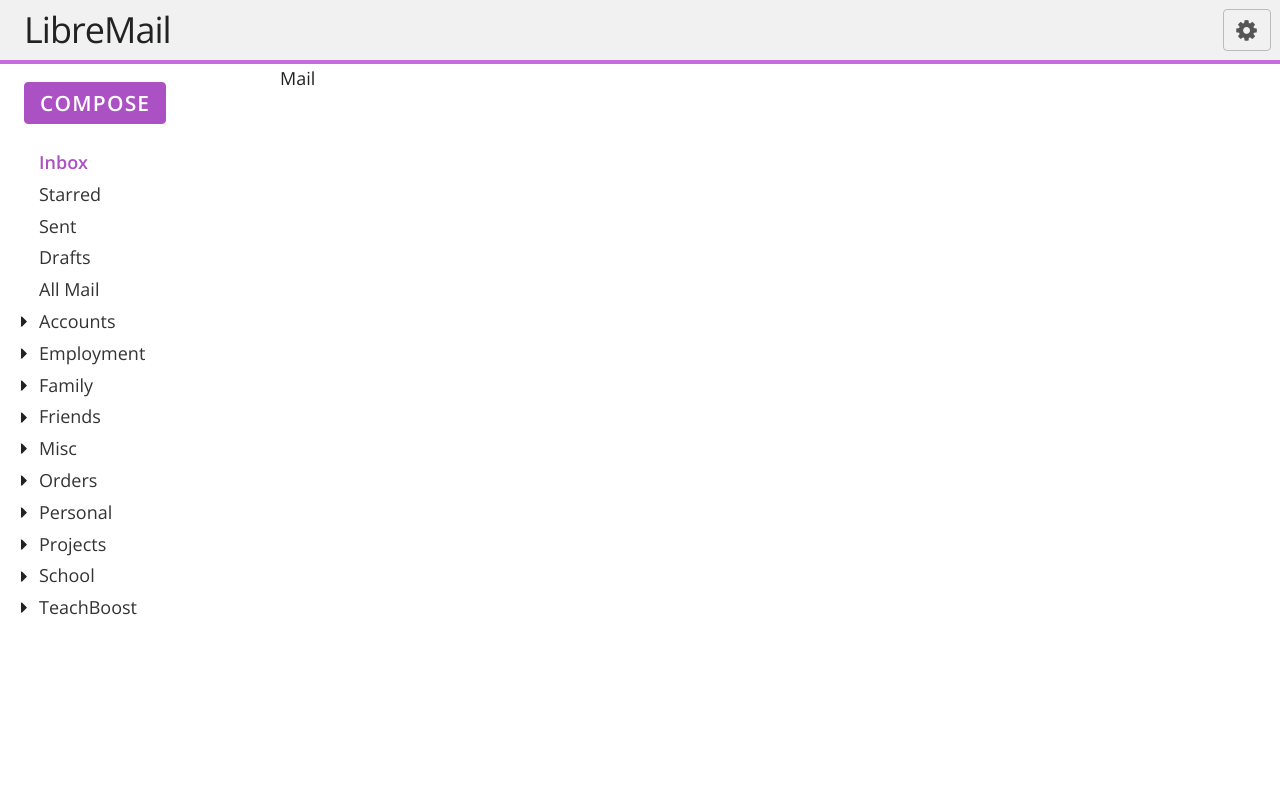
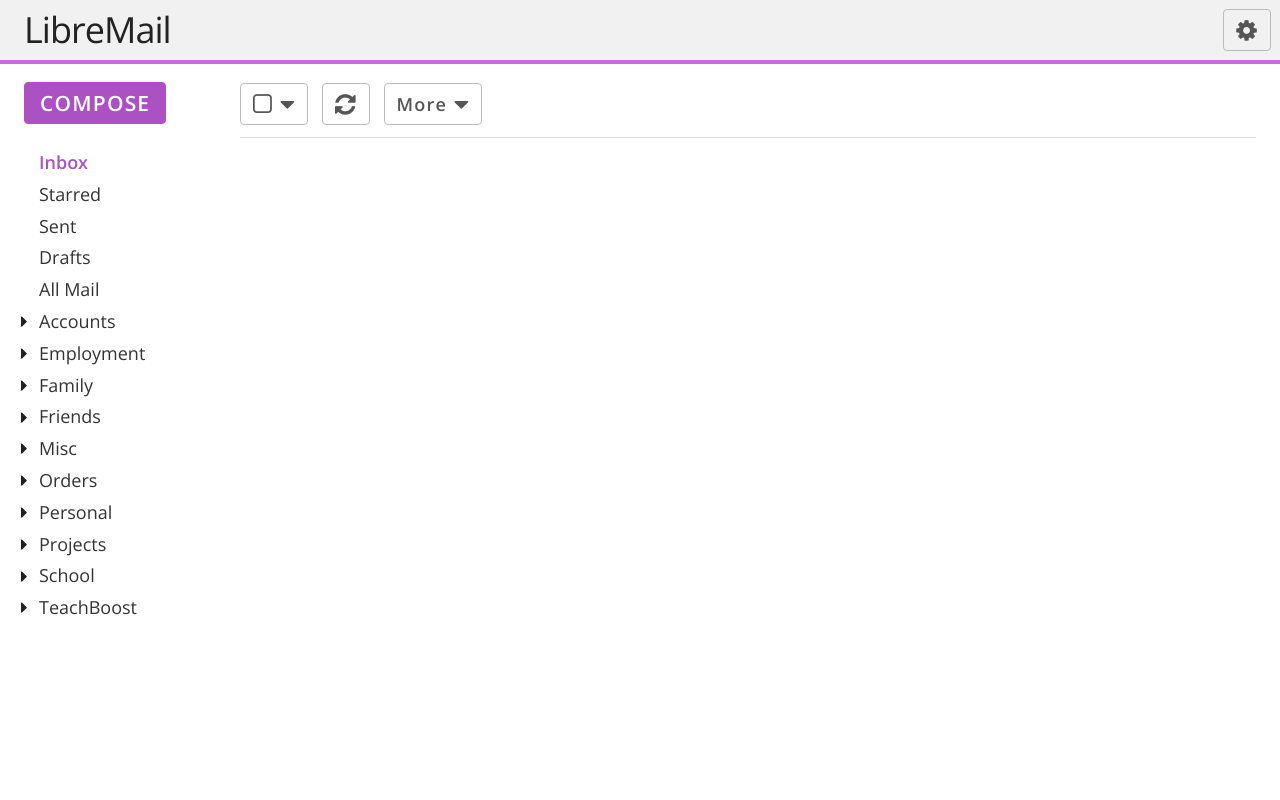
Before and after one commit to mikegioia/libremail, a PHP site: page / in a window 1280 px wide. Run offline with PHP 8.4, Linux system fonts and the light colour scheme; some libraries are stand-ins or nearby versions.

Commit message:
Set up actions menu stub

```diff
--- a/css/site.css
+++ b/css/site.css
@@ -119,3 +119,20 @@ input[type="button"] {
     background-color: #9238ab;
     border-color: #9238ab;
 }
+
+.button span.normal {
+    font-size: 1.5rem;
+    position: relative;
+    text-transform: none;
+    top: -0.2rem;
+}
+
+section #msg-actions {
+    border-bottom: 1px solid #ddd;
+    margin-right: 2rem;
+    padding-top: calc(1.25rem + 4px); /* border above */
+}
+
+section #msg-actions a.button:not(:last-child) {
+    margin-right: 0.75rem;
+}
--- a/index.html
+++ b/index.html
@@ -74,10 +74,32 @@
             </li>
         </ul>
     </nav>
-    <section id="main" class="container">
-        <div class="row">
-            Mail
-        </div>
+    <section id="main">
+        <section id="msg-actions">
+        <!--
+            Since we don't have :has() yet in CSS4, we need to leave this area
+            for absolutely positioned menu elements that are duplicated for each
+            message below. This is because the only way to contextualize the menu
+            if messages are "checked", is to get a sibling of any :checked element.
+            This means we have to duplicate the menu for each message >_<
+        -->
+            <div class="default">
+                <a href="#" class="icon button">
+                    <i class="fa fa-square-o"></i>
+                    <i class="fa fa-caret-down"></i>
+                </a>
+                <a href="#" class="icon button">
+                    <i class="fa fa-refresh"></i>
+                </a>
+                <a href="#" class="icon button">
+                    <span class="normal">More</span>
+                    <i class="fa fa-caret-down"></i>
+                </a>
+            </div>
+        </section>
+        <section id="msg-list">
+
+        </section>
     </section>
 </body>
 </html>
```
